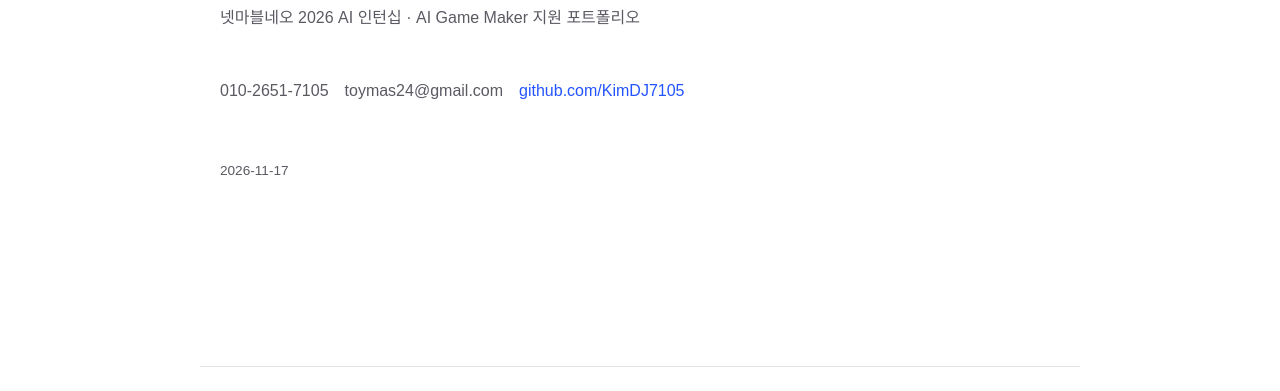
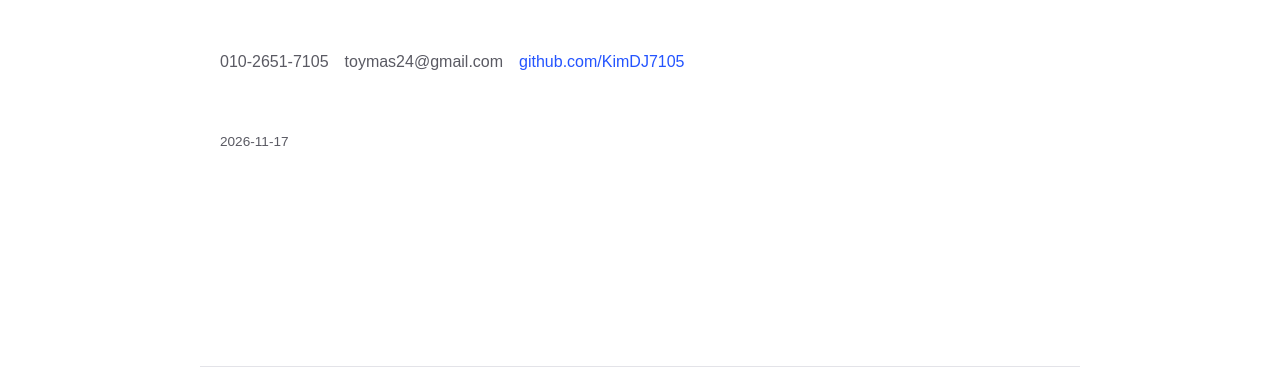
Before and after one commit to KimDJ7105/KimDJ7105.github.io, a plain HTML site: page index.html in a window 1280 px wide. Shown: the part 409-800 px from the top of the page. Drawn offline with Linux system fonts and the light colour scheme.

Commit message:
Remove company-specific wording from cover and closing for general reuse

```diff
--- a/css/style.css
+++ b/css/style.css
@@ -101,7 +101,6 @@ a:hover { text-decoration: underline; }
 }
 .cover__title { font-size: 3rem; margin: 0.5rem 0; }
 .cover__name { font-size: 1.3rem; margin-top: 1.5rem; }
-.cover__subtitle { color: var(--color-muted); }
 .cover__contact {
   list-style: none;
   padding: 0;
--- a/index.html
+++ b/index.html
@@ -31,10 +31,6 @@
   <section id="top" class="page page--cover">
     <h1 class="cover__title">PORTFOLIO</h1>
     <p class="cover__name">김동재 — 게임 프로그래머</p>
-    <p class="cover__subtitle">
-      <!-- COMPANY-SPECIFIC: 부제 -->
-      넷마블네오 2026 AI 인턴십 · AI Game Maker 지원 포트폴리오
-    </p>
     <ul class="cover__contact">
       <li>010-2651-7105</li>
       <li>toymas24@gmail.com</li>
@@ -290,8 +286,7 @@
     </blockquote>
     <p>
       클라이언트부터 서버, 인프라까지 넘나든 프로젝트들은 이 질문으로 이어집니다.
-      <!-- COMPANY-SPECIFIC: 마무리 문구 -->
-      넷마블네오에서 AI를 동료로 삼아, 무엇을 맡기고 무엇을 직접 확인할지 판단하며 이 질문의 답을 찾아가고 싶습니다.
+      AI를 동료로 삼아, 무엇을 맡기고 무엇을 직접 확인할지 판단하며 이 질문의 답을 찾아가고 싶습니다.
     </p>
     <ul class="cover__contact">
       <li>010-2651-7105</li>
```
